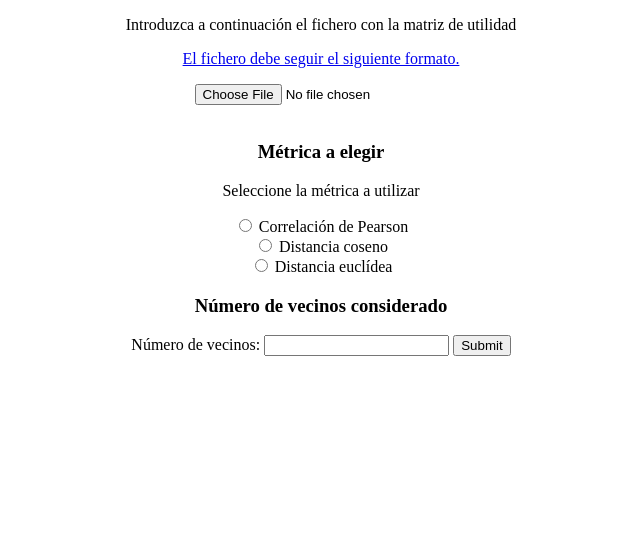
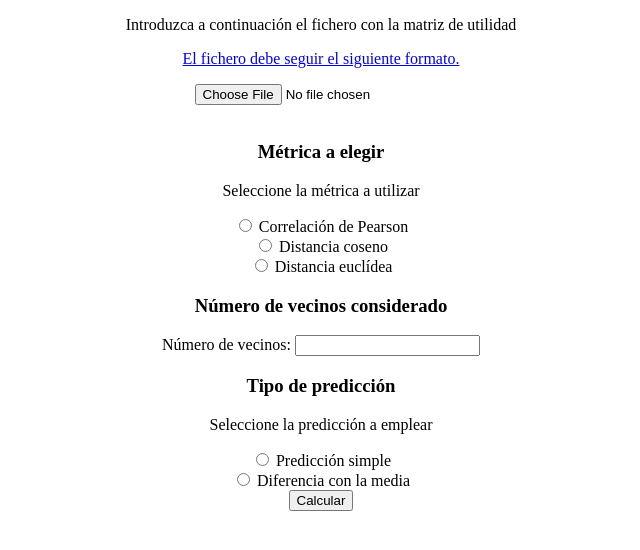
Before and after one commit to GCO-ULL/Sistemas_de_recomendacion-Metodos_de_filtrado_colaborativo, a plain HTML site: page index.html in a window 1280 px wide. Shown: the part 152-702 px from the top of the page, without its empty margins (319-959 px from the left). Drawn offline with Linux system fonts and the light colour scheme.

Commit message:
Seguimso implementadno index.js

```diff
--- a/index.html
+++ b/index.html
@@ -43,11 +43,22 @@
       <h3>
         N&uacute;mero de vecinos considerado
       </h3>
+        <label for="neighbour">N&uacute;mero de vecinos:</label>
+        <input type="number" id="neighbour" name="neighbour" min="1">
+      <h3>
+        Tipo de predicci&oacute;n
+      </h3>
       <form>
-        <label for="neighbour">N&uacute;mero de vecinos:</label>
-        <input type="number" id="neighbour" name="neighbour">
-        <input type="submit">
+        <p>
+          Seleccione la predicci&oacute;n a emplear
+        </p>
+          <input type="radio" id="simple_prediction" name="prediction" value="simple_prediction">
+          <label for="simple_prediction">Predicci&oacute;n simple</label><br>
+          <input type="radio" id="avg_difference" name="prediction" value="avg_difference">
+          <label for="avg_difference">Diferencia con la media</label><br>
       </form>
+      <input type="button" value="Calcular">
     </div>
+    <!--Falta poner campos obligatorios-->
   </body>
 </html>
```
